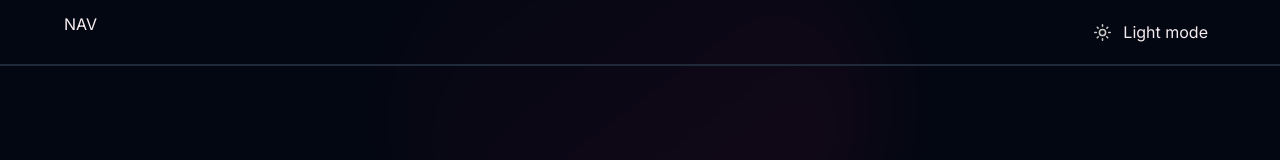
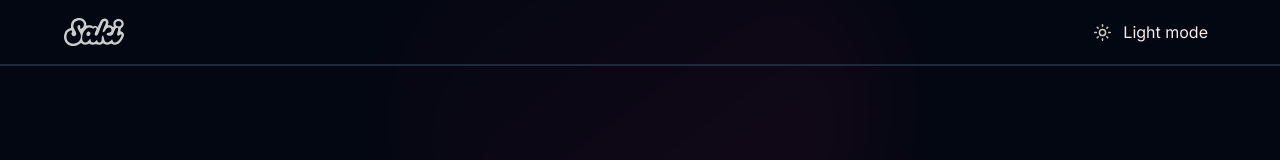
Before and after one commit to julienmatondotezolo/saki-tickets, a Next.js app: page / in a window 1280 px wide. Shown: the top 160 px of the page. Built offline with nearby package versions, Linux system fonts and the light colour scheme.

Commit message:
Adding logo

```diff
--- a/src/components/navigation/Navigation.tsx
+++ b/src/components/navigation/Navigation.tsx
@@ -1,3 +1,4 @@
+import Image from "next/image";
 import React from "react";
 
 import { ThemeSwitch } from "./themeSwitch";
@@ -5,8 +6,15 @@ import { ThemeSwitch } from "./themeSwitch";
 function Navigation() {
   return (
     <nav className="flex justify-center w-full fixed top-0 py-3 border-b-2 backdrop-filter backdrop-blur-l">
-      <div className="flex justify-between max-w-6xl w-[90%]">
-        <p>NAV</p>
+      <div className="flex align-middle justify-between max-w-6xl w-[90%]">
+        <Image
+          className="relative dark:invert opacity-80 transition-all duration-200 ease-in-out hover:scale-110 hover:opacity-100"
+          src="/saki-logo.svg"
+          alt="Next.js Logo"
+          width={60}
+          height={10}
+          priority
+        />
         <ThemeSwitch />
       </div>
     </nav>
```
